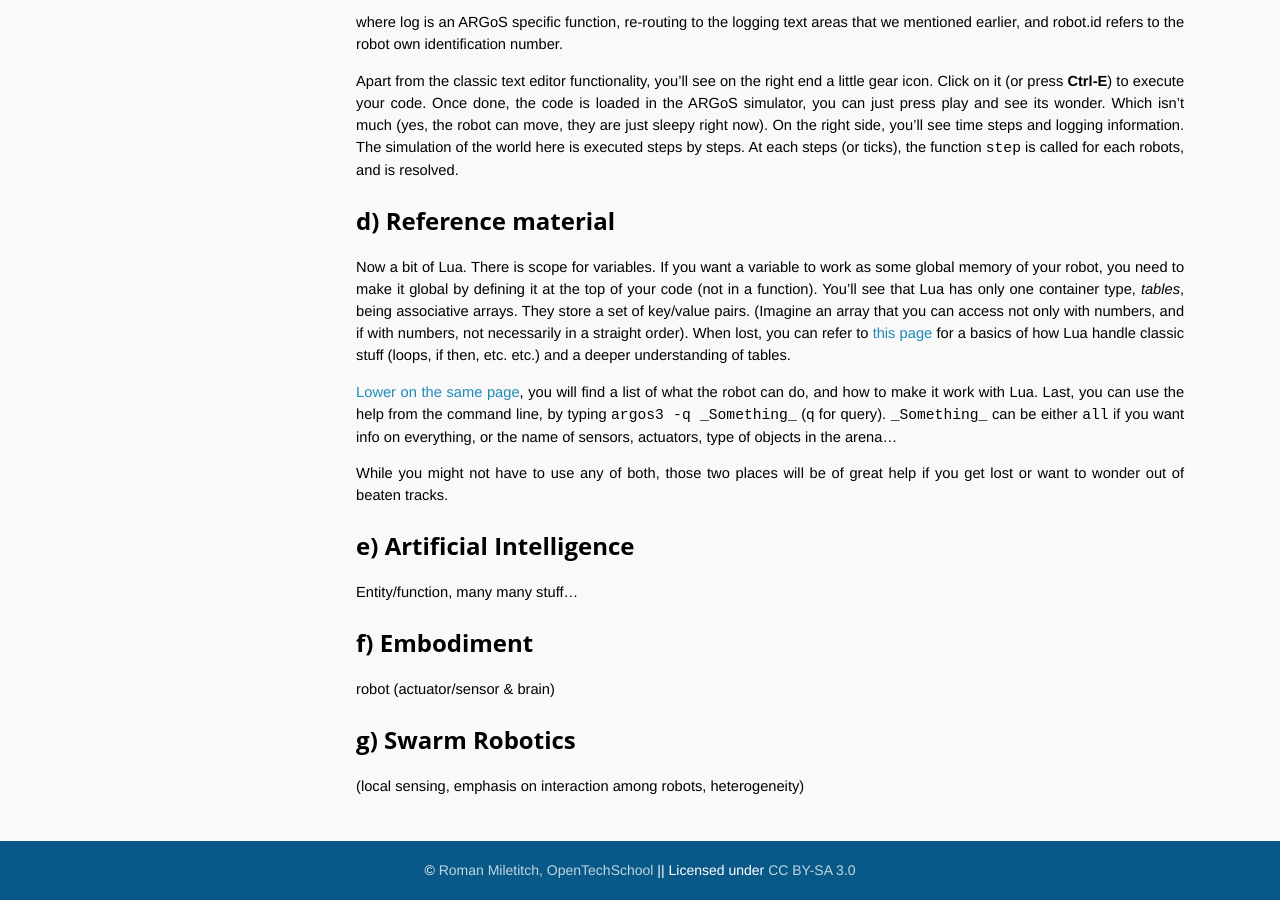
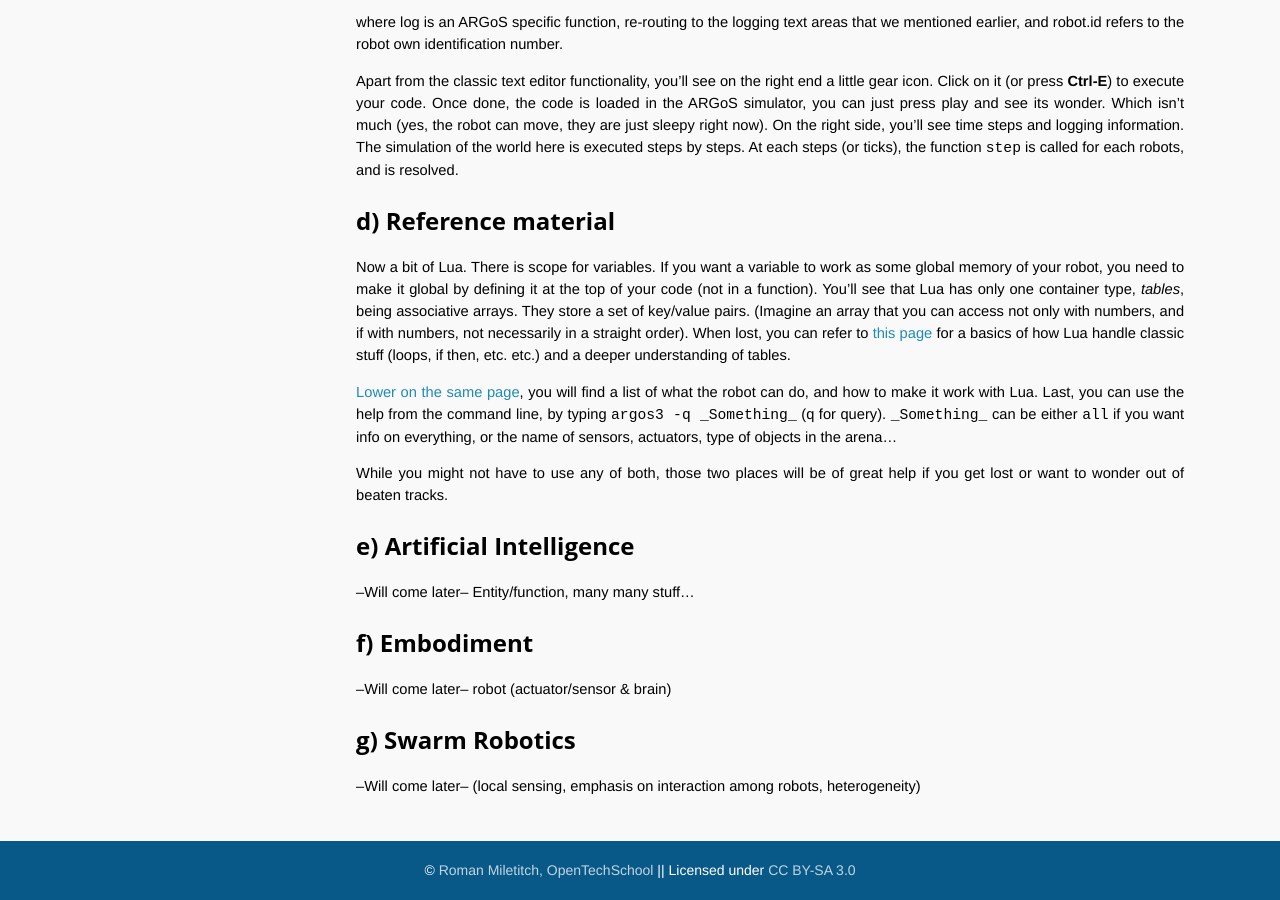
Before and after one commit to OpenTechSchool-Brussels/AI-for-robots-and-swarms, a Jekyll site: the page built from Setting-up.markdown, in a window 1280 px wide and 900 px high, scrolled down 1501 px. Built offline with Jekyll 4.4.1, drawn with Linux system fonts in a browser that asks for light colours; Markdown is read by kramdown in place of the engine named in the settings.

Commit message:
Update Setting-up.markdown

```diff
--- a/Setting-up.markdown
+++ b/Setting-up.markdown
@@ -64,12 +64,15 @@ While you might not have to use any of both, those two places will be of great h
 
 
 ##e) Artificial Intelligence
+--Will come later--
 Entity/function, many many stuff...
 
 
 ##f) Embodiment
+--Will come later--
 robot (actuator/sensor & brain)
 
 
 ##g) Swarm Robotics
+--Will come later--
 (local sensing, emphasis on interaction among robots, heterogeneity)
```
